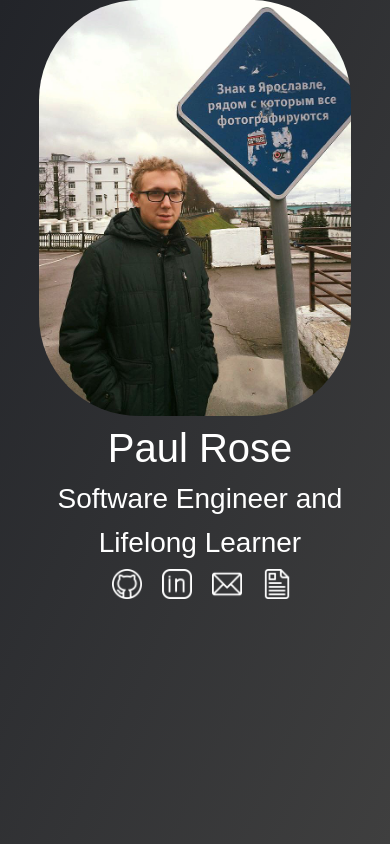
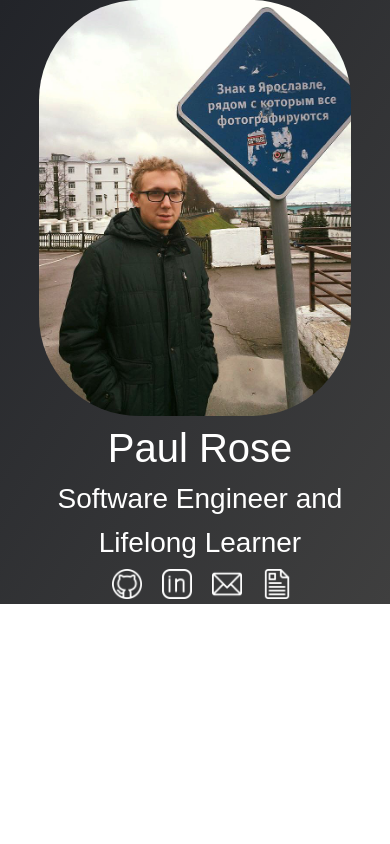
Before and after one commit to rose-paul/personal_site, a React app: page / in a window 390 px wide. Built offline with nearby package versions, Linux system fonts and the light colour scheme.

Commit message:
responsive design

```diff
--- a/styles/home.css
+++ b/styles/home.css
@@ -10,10 +10,19 @@
 }
 
 .header-wrapper {
-  /* height: 90vh; */
+  height: auto;
   display: flex;
   flex-direction: column;
   justify-content: center;
+}
+
+@media only screen and (min-height: 382px) and (min-width: 500px) {
+  .header-wrapper {
+    height: 80vh;
+  }
+  #root {
+    height: inherit !important;
+  }
 }
 
 .App-header {
--- a/styles/index.css
+++ b/styles/index.css
@@ -12,7 +12,7 @@ body, html {
 
 #root {
     background-image: linear-gradient(to bottom right, #222429, rgb(63, 63, 63));
-    height: inherit;
+    height: none;
 }
 
 
```
Also changed, not shown: frontend/home.jsx (indentation only).
